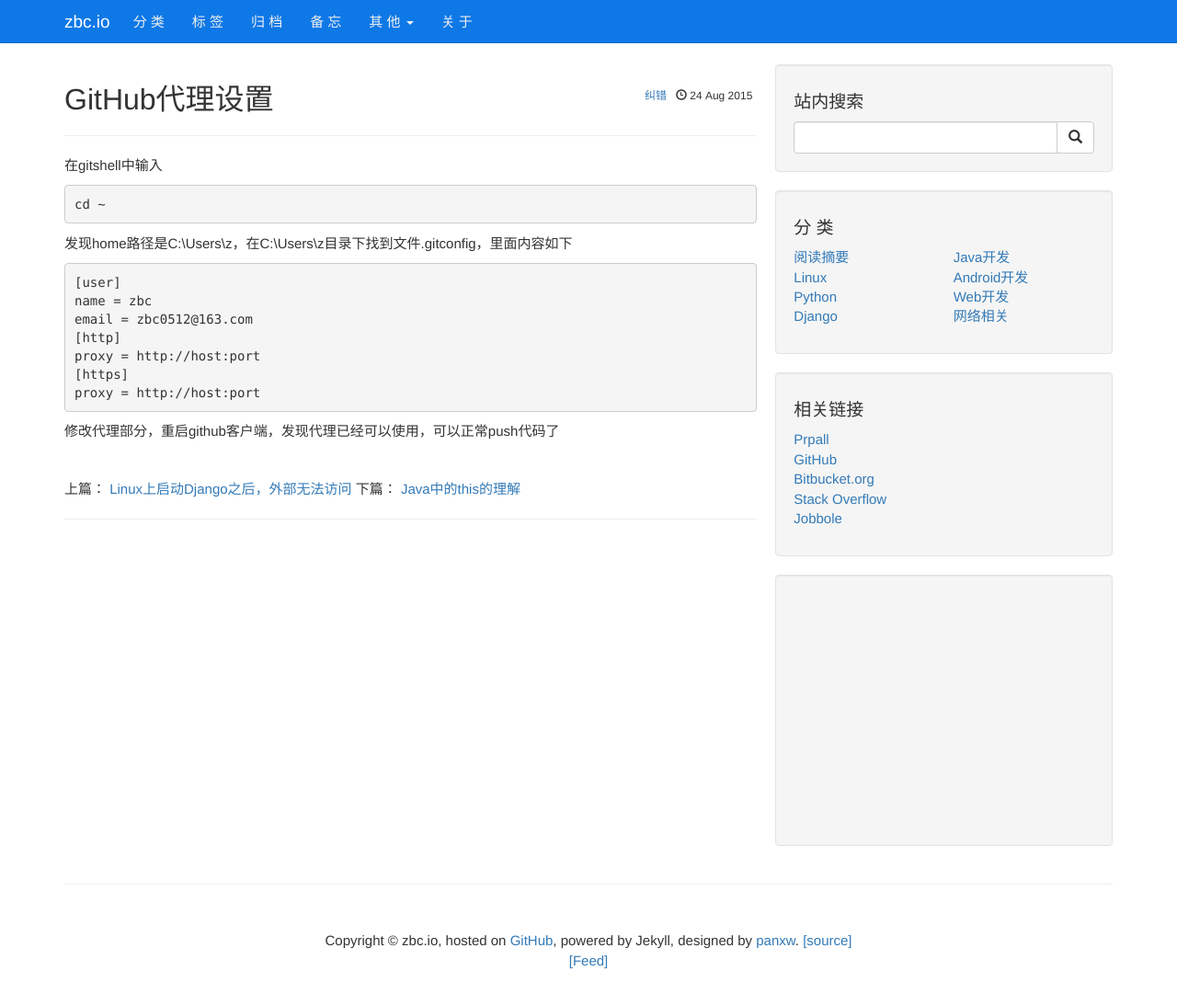
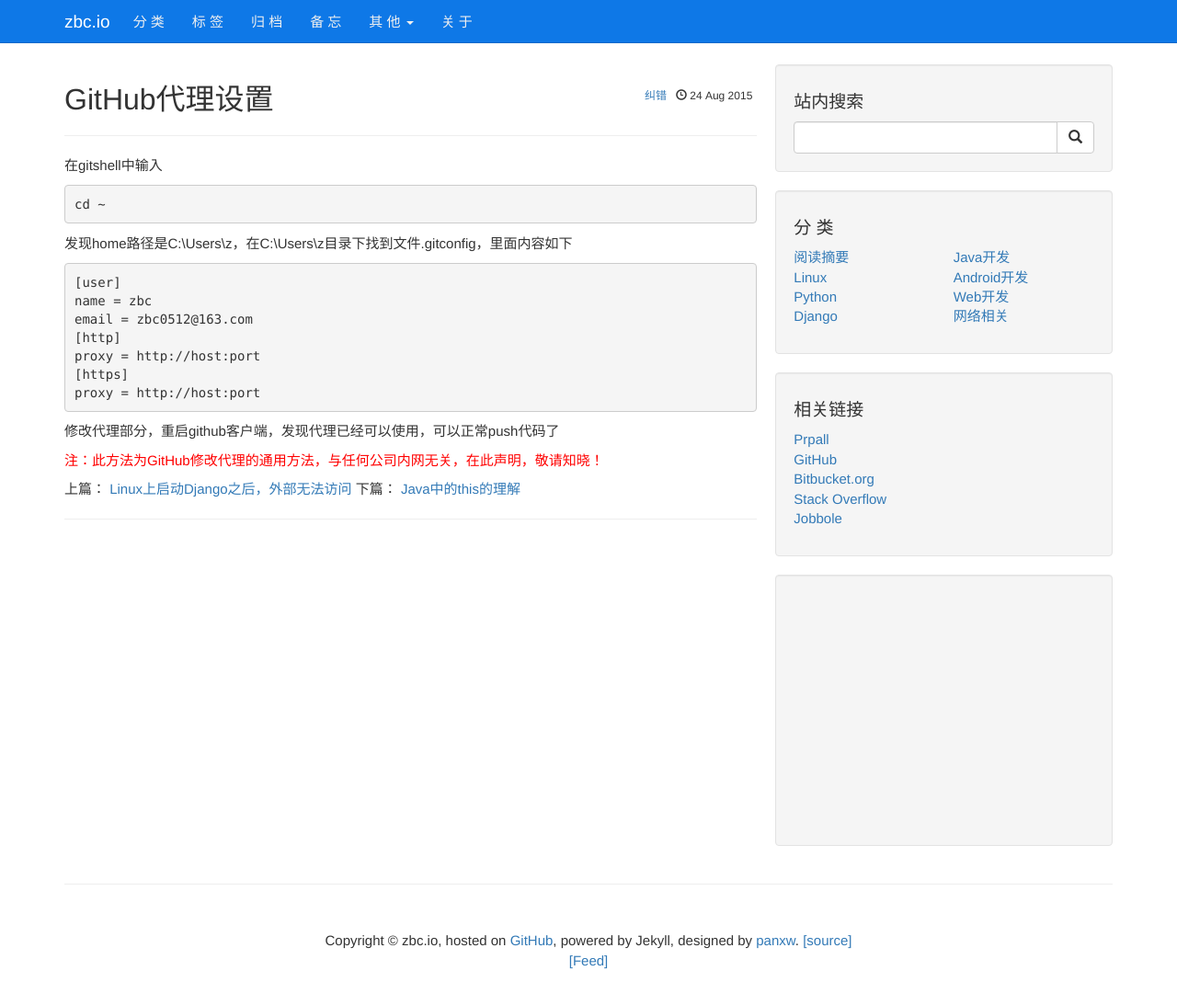
Before and after one commit to zbc0512/zbc0512.github.io, a Jekyll site: the page built from _posts/2015-08-24-github-proxy.md, in a window 1280 px wide and 1116 px high. Shown: the top 1093 px of the window at 92% size. Built offline with Jekyll 4.4.1, drawn with Linux system fonts in a browser that asks for light colours; nearby versions of some CDN libraries; library files that are not in the unit come from our copies; comment, search, counter and statistics services are not loaded.

Commit message:
添加声明

```diff
--- a/_posts/2015-08-24-github-proxy.md
+++ b/_posts/2015-08-24-github-proxy.md
@@ -20,3 +20,5 @@ tags: "GitHub"
     proxy = http://host:port
 
 修改代理部分，重启github客户端，发现代理已经可以使用，可以正常push代码了
+
+<font color="#F00">注：此方法为GitHub修改代理的通用方法，与任何公司内网无关，在此声明，敬请知晓！</font>
```
